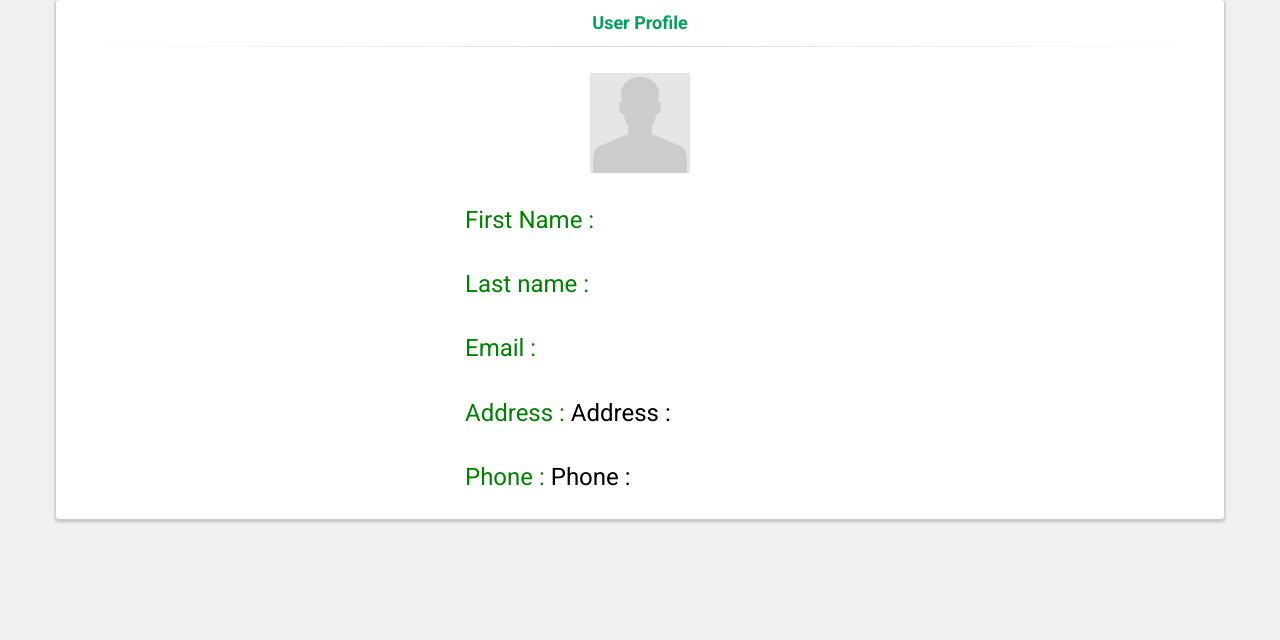
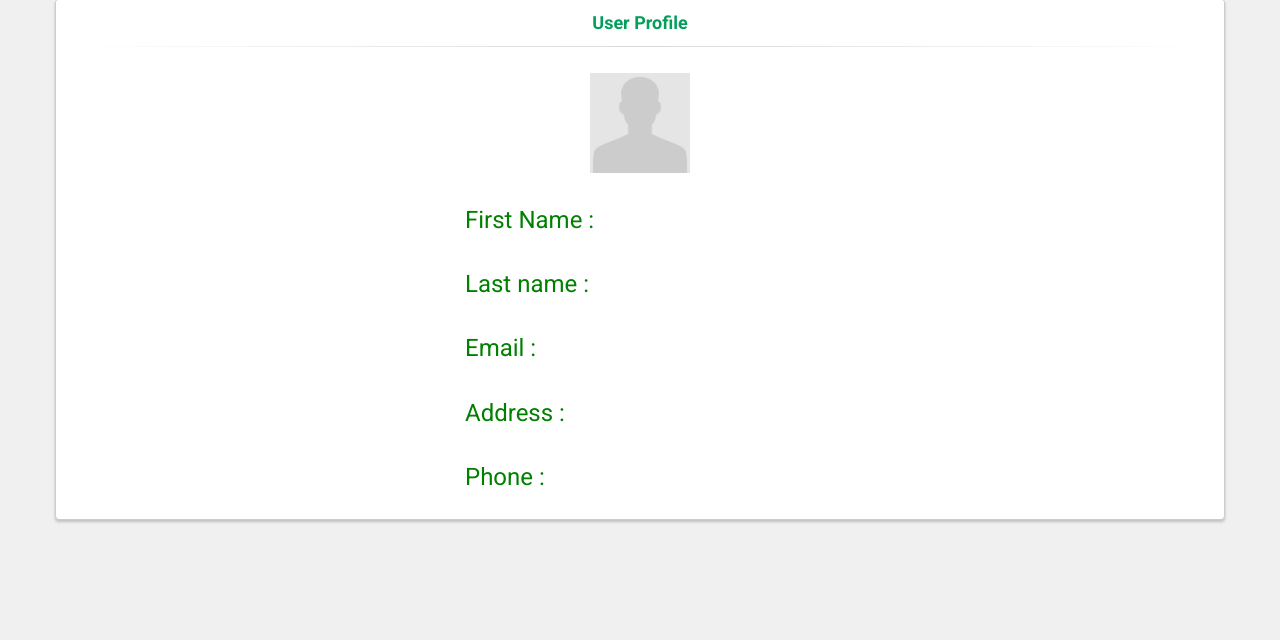
Before and after one commit to kareem-adel/P00-eShop, a PHP site: page /view_profile.php in a window 1280 px wide. Shown: the part 286-926 px from the top of the page. Run offline with PHP 8.4, Linux system fonts and the light colour scheme; the visitor is signed in with stand-in values (Sample User, id 1); data that the repository does not hold is empty.

Commit message:
[Edit] redundant print removed, item name to text

```diff
--- a/eShop mysql queries.txt
+++ b/eShop mysql queries.txt
@@ -11,7 +11,7 @@ image LONGBLOB
 
 CREATE TABLE products (
 id INT(11) UNSIGNED AUTO_INCREMENT PRIMARY KEY,
-name VARCHAR(30) NOT NULL,
+name TEXT NOT NULL,
 description TEXT,
 amount INT(11) NOT NULL,
 price DECIMAL(10,2) NOT NULL,
@@ -23,7 +23,7 @@ CREATE TABLE orders (
 amount INT(6),
 user_id INT(11) UNSIGNED,
 product_id INT(11) UNSIGNED,
-FOREIGN KEY (user_id) REFERENCES users(id),
-FOREIGN KEY (product_id) REFERENCES products(id),
+FOREIGN KEY (user_id) REFERENCES users(id) ON DELETE CASCADE,
+FOREIGN KEY (product_id) REFERENCES products(id) ON DELETE CASCADE,
 is_confirmed BOOLEAN
 );
--- a/view_profile.php
+++ b/view_profile.php
@@ -132,11 +132,11 @@ if (!isset($_SESSION['email'])) {
                     </div>
 					<br>
 					<div style="margin-right: auto;margin-left: auto;margin-bottom: 10px;width: 350px">
-                      <font size="5" color="green">Address : \t</font><font name="address" id="address" size="5" color="black">Address : $address</font>
+                      <font size="5" color="green">Address : \t</font><font name="address" id="address" size="5" color="black">$address</font>
                     </div>
 					<br>
 					<div style="margin-right: auto;margin-left: auto;margin-bottom: 10px;width: 350px">
-                      <font size="5" color="green">Phone : \t</font><font name="phone" id="phone" size="5" color="black">Phone : $phone</font>
+                      <font size="5" color="green">Phone : \t</font><font name="phone" id="phone" size="5" color="black">$phone</font>
                     </div>
                 </div>
               </div>
```
